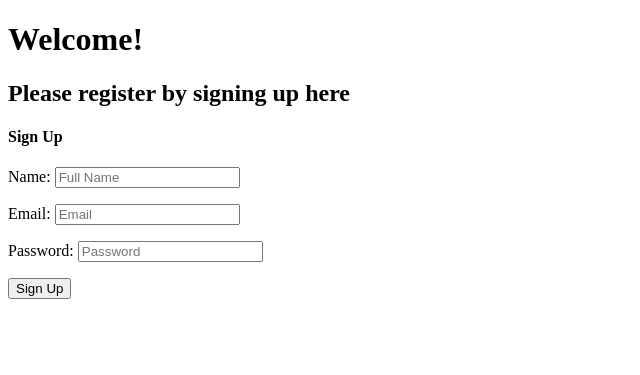
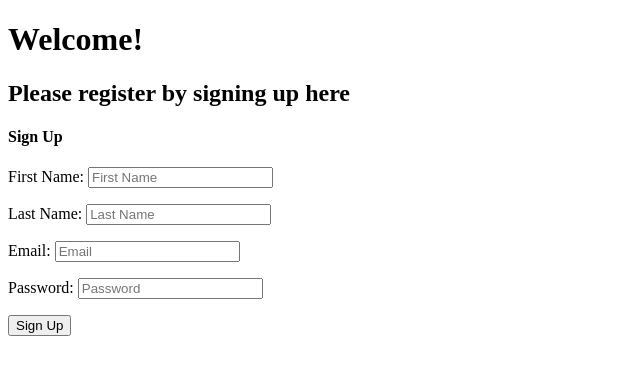
Before and after one commit to yardnas/Lost-Found-Pet-App, a Flask app: page /signup in a window 1280 px wide. Shown: the top 375 px of the page, without its empty margins (0-640 px from the left). Run offline with Flask 2, Linux system fonts and the light colour scheme.

Commit message:
Changed from fullname to fname and lname

```diff
--- a/crud.py
+++ b/crud.py
@@ -75,7 +75,6 @@ def create_location():
                         state=state, zipcode=zipcode, phone_number=phone_number)
 
 
-
 if __name__ == "__main__":
 
     from server import app
--- a/server.py
+++ b/server.py
@@ -28,7 +28,9 @@ def display_sign_up():
 def create_user():
     """Register a new user."""
 
-    full_name = request.form.get('full_name')
+    # full_name = request.form.get('full_name')
+    fname = request.form.get('fname')
+    lname = request.form.get('lname')
     email = request.form.get('email')
     password = request.form.get('password')
 
@@ -37,7 +39,7 @@ def create_user():
     if user:
         flash('Email already exist. Please log in or try again.')
     else:
-        crud.create_user(full_name, email, password)
+        crud.create_user(fname, lname, email, password)
         flash('Account has been successfully created. Please sign in.')
 
     return redirect('/') # redirect back to homepage
--- a/templates/homepage.html
+++ b/templates/homepage.html
@@ -15,7 +15,7 @@
         <div class="sign-up-prompt">
             <h4><label>Sign Up</label></h4>
             <button id="sign-up-button">
-                <a href="/signin">Sign Up</a>
+                <a href="/signup">Sign Up</a>
             </button>
         </div>
     </div>
--- a/templates/signup.html
+++ b/templates/signup.html
@@ -11,9 +11,17 @@
             <form action="/signup" method="POST">
                 <h4><label>Sign Up</label></h4>
                 <div>
-                    <p>
+                    <!-- <p>
                         <label for="name-input">Name:</label>
                         <input type="text" placeholder="Full Name" name="fullname" id="name-input" />
+                    </p> -->
+                    <p>
+                        <label for="name-input">First Name:</label>
+                        <input type="text" placeholder="First Name" name="fname" id="name-input" />
+                    </p>
+                    <p>
+                        <label for="name-input">Last Name:</label>
+                        <input type="text" placeholder="Last Name" name="fname" id="name-input" />
                     </p>
                     <p>
                         <label for="email-input">Email:</label>
--- a/templates/welcome.html
+++ b/templates/welcome.html
@@ -16,9 +16,9 @@
 
         <!-- Add link to lost-found-pets page -->
 
-    <h4>Are you interested in play dates and/or group walks?
+    <!-- <h4>Are you interested in play dates and/or group walks?
 
-        Add link to the communities page
+        Add link to the communities page -->
 
 
 {% endblock %}
```
